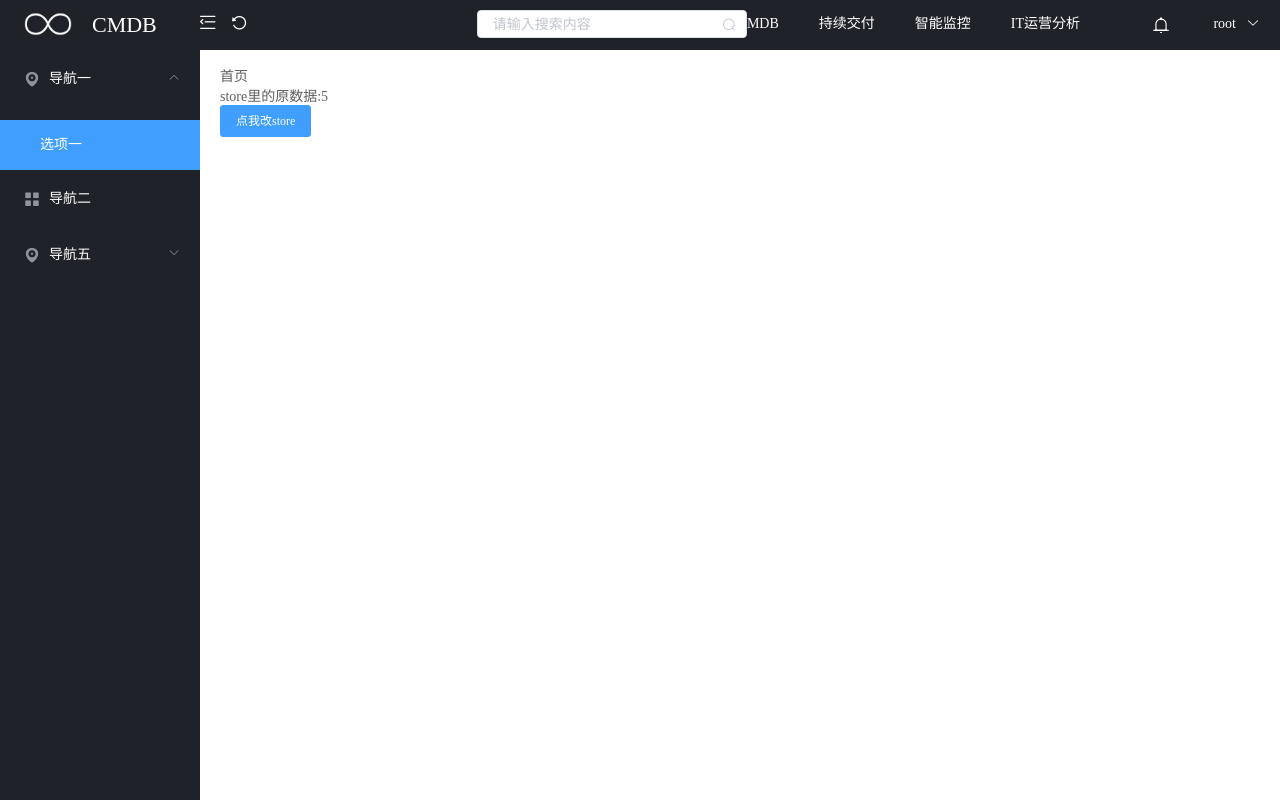
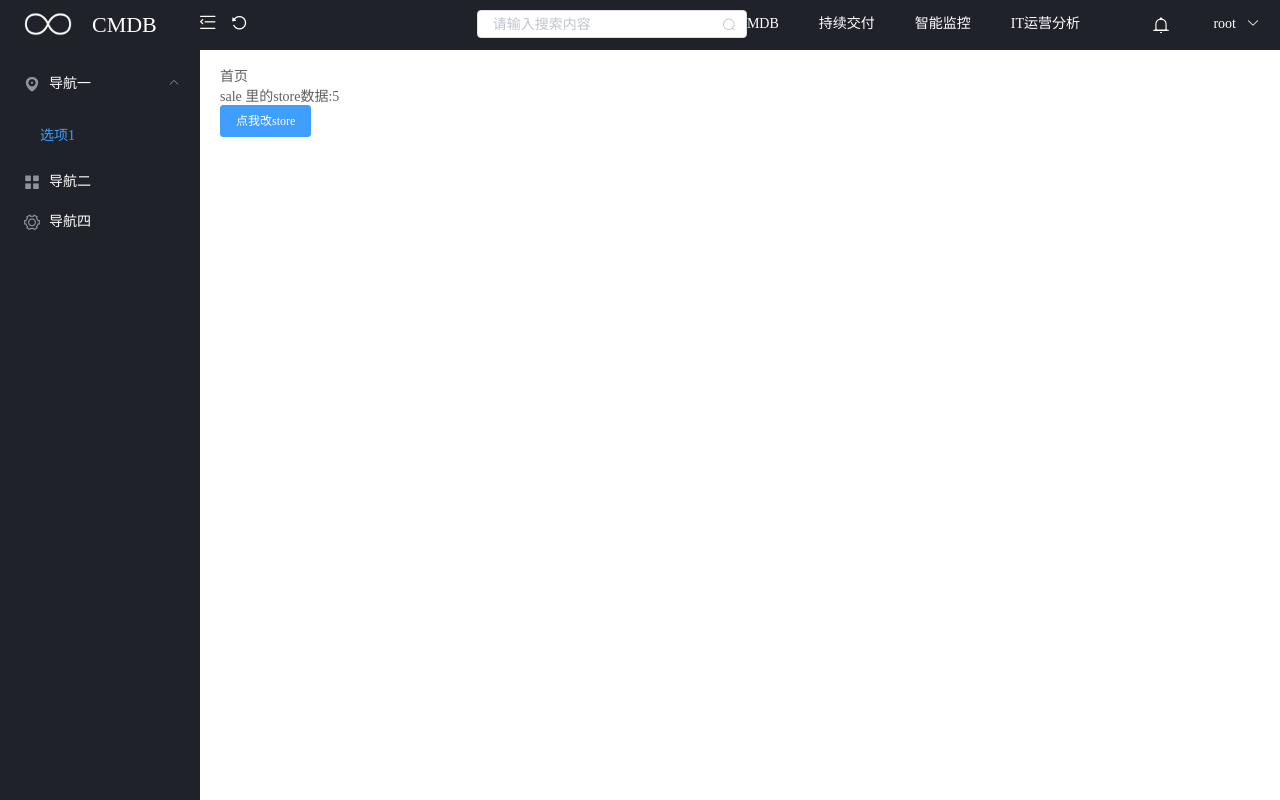
Before and after one commit to zhaoqingling/vue-element, a Vue app: page / in a window 1280 px wide. Built offline with nearby package versions, Linux system fonts and the light colour scheme.

Commit message:
修改 导航条

```diff
--- a/config/index.js
+++ b/config/index.js
@@ -14,7 +14,7 @@ module.exports = {
 
     // Various Dev Server settings
     host: 'localhost', // can be overwritten by process.env.HOST
-    port: 8082, // can be overwritten by process.env.PORT, if port is in use, a free one will be determined
+    port: 8084, // can be overwritten by process.env.PORT, if port is in use, a free one will be determined
     autoOpenBrowser: false,
     errorOverlay: true,
     notifyOnErrors: true,
--- a/src/page/container.vue
+++ b/src/page/container.vue
@@ -3,14 +3,15 @@
   <div class="container-header">
     <div class="header">
       <!-- logo 图标 -->
-          <div class="logo">
+      <div :class="['logo',{'isLogo': isCollapse}]">
         <img src="/static/image/logo-cmdb.png" />
         <span class="logo-text">CMDB</span>
       </div>
       <!-- 添加刷新，折叠按钮 -->
-          <div class="menu-oprate">
-            <span class="shrink">
-              <i class="iconfont icon-caidanyouchu"></i>
+      <div :class="['menu-oprate',{'isMenu':isCollapse}]">
+        <span class="shrink" @click="panelCollapse">
+          <i class="iconfont icon-caidanyouchu" v-if="!isCollapse"></i>
+          <i class="iconfont icon-caidanzuochu" v-else></i>
         </span>
         <span class="fresh">
           <i class="iconfont icon-fresh" @click="fresh"></i>
@@ -52,47 +53,42 @@
       </div>
     </div>
   </div>
+  <!-- 菜单 -->
   <div class="container-sidebar" id="container-sidebar">
-    <el-menu
-     :default-active="this.$route.path"
+    <el-menu :default-active="this.$route.path" class="el-menu-vertical-demo"
       router
-      class="el-menu-vertical-demo"
       :collapse="isCollapse"
       background-color="#20222a"
       text-color="#fff"
-      active-text-color="#fff"
+      active-text-color="#409EFF"
       :unique-opened="unique">
-  <div>
       <el-submenu index="1">
         <template slot="title">
           <i class="el-icon-location"></i>
           <span slot="title">导航一</span>
         </template>
         <el-menu-item-group>
-        <el-menu-item index="/">选项一</el-menu-item>
+          <el-menu-item index="/">选项1</el-menu-item>
+
         </el-menu-item-group>
       </el-submenu>
       <el-menu-item index="/sale">
         <i class="el-icon-menu"></i>
         <span slot="title">导航二</span>
       </el-menu-item>
-    <el-submenu index="2">
-      <template slot="title">
-        <i class="el-icon-location"></i>
-        <span slot="title">导航五</span>
-      </template>
-      <el-menu-item-group>
-        <el-menu-item index="/manage">选项1</el-menu-item>
-      </el-menu-item-group>
-    </el-submenu>
-  </div>
+      <el-menu-item index="/manage">
+        <i class="el-icon-setting"></i>
+        <span slot="title">导航四</span>
+      </el-menu-item>
     </el-menu>
   </div>
-    <div class="container-main">
+  <!-- 路由跳转 -->
+  <div class="container-main" :class="{isActive:isCollapse}">
     <keep-alive>
      <router-view></router-view>
     </keep-alive>
   </div>
+
  </div>
 </template>
 <script>
@@ -146,20 +142,13 @@
 
   },
   methods:{
-    handleOpen(key, keyPath) {
-      console.log(key, keyPath);
-    },
-    handleClose(key, keyPath) {
-      console.log(key, keyPath);
-    },
-    selectMenu(index,indexPath) {
-       console.log(index, indexPath);
-    },
-    routeTo(event){
-      console.log('event',event)
-    },
+    /*刷新*/
     fresh() {
       window.location.reload();
+    },
+    /*折叠效果*/
+    panelCollapse() {
+      this.isCollapse = !this.isCollapse;
     }
   },
   mounted() {
@@ -170,12 +159,41 @@
  }
 </script>
 <style lang="scss" scoped>
+
+/* 滚动条样式 */
+::-webkit-scrollbar {
+  width: 6px;
+  height: 6px;
+  border:2px solid #C0C1C6;
+  background-color: #C0C1C6;
+  box-sizing: content-box;
+}
+/*定义滚动条轨道 内阴影+圆角*/
+::-webkit-scrollbar-track {
+  border:2px solid #E8E9EB;
+  width: 10px;
+  /* -webkit-box-shadow: inset 0 0 6px rgba(0, 0, 0, 0.3); */
+  background: #E8E9EB;
+}
+/*定义滑块 内阴影+圆角*/
+::-webkit-scrollbar-thumb {
+  border-radius: 10px;
+  /* -webkit-box-shadow: inset 0 0 6px rgba(0, 0, 0, .3); */
+  background-color: #C0C1C6;
+}
+::-webkit-scrollbar-thumb:hover {
+  border-radius: 10px;
+  -webkit-box-shadow: inset 0 0 6px rgba(0, 0, 0, .3);
+  background-color: #7d7d7d;
+}
+
+.el-menu-vertical-demo:not(.el-menu--collapse) {
+    width: 200px;
+    min-height: 400px;
+  }
 a{
   color: #fff;
   text-decoration: none;
-}
-.el-menu-vertical-demo:not(.el-menu--collapse) {
-  width: 200px;
 }
 .container-header {
   .header {
@@ -201,6 +219,16 @@ a{
         line-height: 50px;
       }
       display: inline-block;
+      &.isLogo {
+        padding-left: 16px;
+        .logo-text {
+          display: none;
+        }
+        img {
+          width: 30px;
+          padding-top: 12px;
+        }
+      }
     }
     .input-search {
       display: inline-block;
@@ -244,9 +272,6 @@ a{
         color: #fff;
         font-size: 18px;
         cursor: pointer;
-        &:hover {
-          color: #409eff;
-        }
       }
     }
     .operate-menu {
@@ -273,6 +298,9 @@ a{
       .shrink {
         margin-right: 16px;
       }
+      &.isMenu {
+        left: 66px;
+      }
     }
   }
 }
@@ -281,9 +309,23 @@ a{
   position: fixed;
   top: 50px;
   left: 0;
+  overflow-y: auto;
+  overflow-x: hidden;
+}
+
+.container-sidebar>ul {
+  padding-top: 5px;
+  overflow-y: auto;
+  overflow-x: hidden;
 }
 .container-main {
   padding-left:220px;
   margin:15px 15px 0 0;
+  transition: all 0.4s ease;
+  -webkit-transition: all 0.4s ease;
+}
+
+.container-main.isActive {
+  padding-left: 84px;
 }
 </style>
--- a/src/page/index.vue
+++ b/src/page/index.vue
@@ -1,7 +1,7 @@
 <template>
  <div>
    <p>首页</p>
-   <p><span>store里的原数据</span>:{{num}}</p>
+   <p><span>sale 里的store数据</span>:{{num}}</p>
    <el-row>
     <el-button type="primary" size="small" @click="testDemo">点我改store</el-button>
    </el-row>
@@ -16,10 +16,10 @@ import { mapMutations,mapGetters, mapState} from 'vuex'
     }
   },
   methods:{
-    ...mapMutations({
-        add:'add',
-        reduce: 'reduce'
-    }),
+    // ...mapMutations({
+    //     add:'add',
+    //     reduce: 'reduce'
+    // }),
     ...mapMutations('sale',{
         addCounts:'add'
     }),
--- a/src/style/base.scss
+++ b/src/style/base.scss
@@ -28,6 +28,12 @@ button {
 .el-menu {
   border-right: 0!important;
 }
-.el-menu-item.is-active {
-  background-color:#409eff!important;
+
+.el-menu-item-group__title {
+  padding:0;
 }
+
+.el-menu-item {
+  height: 40px;
+  line-height: 40px;
+}
```
Lines whose indentation alone changed are shown as unchanged.
